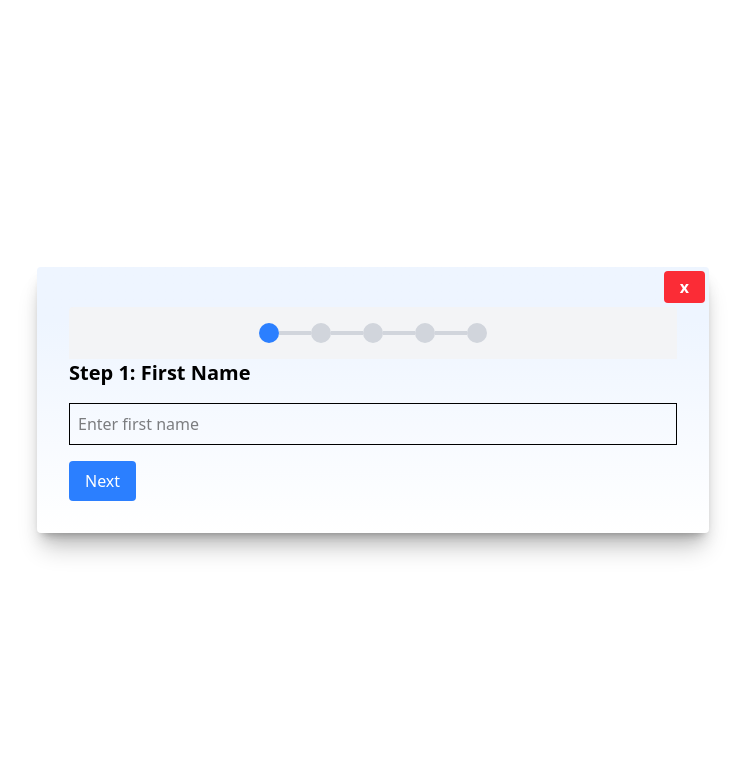
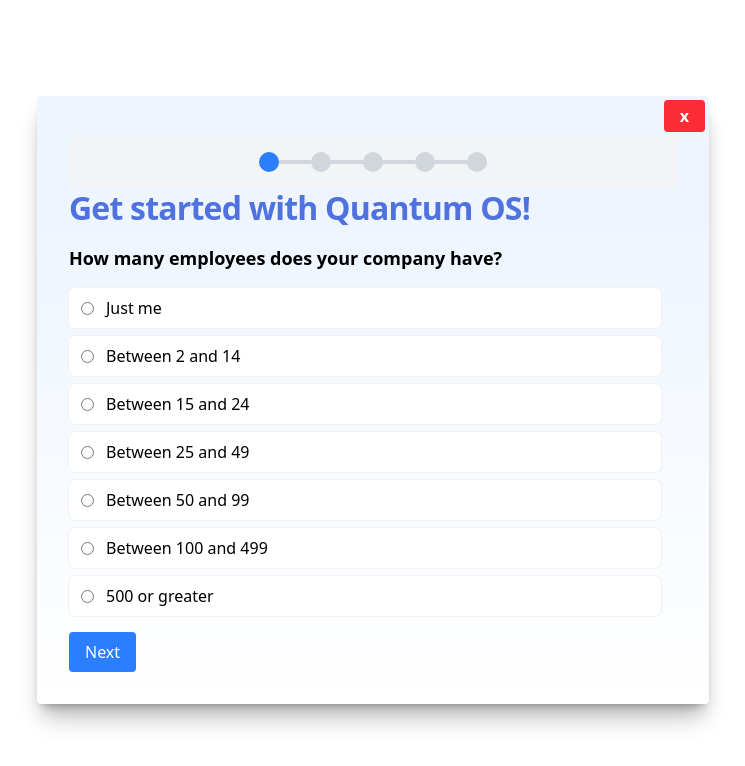
Before and after one commit to xnafi/onboarding, a React (Vite) app: page / in a window 1280 px wide. Both pictures are taken after a click on the button "Click Me". Shown: the top 766 px of the page, without its empty margins (267-1012 px from the left). Built offline with nearby package versions, Linux system fonts and the light colour scheme.

Commit message:
employee count component done

```diff
--- a/src/components/view/Modal/Modal.jsx
+++ b/src/components/view/Modal/Modal.jsx
@@ -3,6 +3,7 @@
 
 import Stepper from "../Stepper/Stepper";
 import LoginPage from "../Login/LoginPage";
+import EmployeeCount from "../ModalComponents/EmployeeCount";
 
 export default function Modal({ isOpen, onClose }) {
   const totalSteps = 5;
@@ -16,7 +17,7 @@
     return savedForm
       ? JSON.parse(savedForm)
       : {
-          firstName: "",
+          employeeCount: "", // <-- add this field
           lastName: "",
           password: "",
           gender: "",
@@ -63,24 +64,11 @@
   if (!isOpen) return null;
 
   const stepContent = [
-    <>
-      <h2 className="text-xl font-bold mb-4">Step 1: First Name</h2>
-      <input
-        type="text"
-        name="firstName"
-        value={form.firstName}
-        onChange={handleChange}
-        placeholder="Enter first name"
-        className="border p-2 w-full mb-4"
-      />
-      <button
-        className="bg-blue-500 text-white px-4 py-2 rounded"
-        onClick={handleNext}
-        disabled={!form.firstName}
-      >
-        Next
-      </button>
-    </>,
+    <EmployeeCount
+      value={form.employeeCount}
+      onChange={handleChange}
+      onNext={handleNext}
+    />,
     <>
       <h2 className="text-xl font-bold mb-4">Step 2: Last Name</h2>
       <input
--- /dev/null
+++ b/src/components/view/ModalComponents/EmployeeCount.jsx
@@ -0,0 +1,50 @@
+import React from "react";
+
+const options = [
+  "Just me",
+  "Between 2 and 14",
+  "Between 15 and 24",
+  "Between 25 and 49",
+  "Between 50 and 99",
+  "Between 100 and 499",
+  "500 or greater",
+];
+
+export default function EmployeeCount({ value, onChange, onNext }) {
+  return (
+    <>
+      <h2 className="font-display text-[#5072DF] mb-4 text-3xl/tight font-semibold tracking-tight text-balance sm:text-[32px]">
+        Get started with Quantum OS!
+      </h2>
+      <h3 className="mb-4 text-lg font-semibold">
+        How many employees does your company have?
+      </h3>
+      <div className="flex mb-4 flex-col space-y-2">
+        {/* options are mapped here */}
+        {options.map((opt) => (
+          <label
+            key={opt}
+            className="mr-4 has-checked:ring-[#5072DF] focus:ring-[#dbdbdb] hover:has-checked:ring-primary to-primary-light from-white has-checked:bg-gradient-to-b flex cursor-pointer flex-row items-center gap-2 rounded-md bg-white px-3 py-2 ring-1 ring-[#f1f1f1] has-checked:ring-2"
+          >
+            <input
+              type="radio"
+              name="employeeCount"
+              value={opt}
+              checked={value === opt}
+              onChange={onChange}
+              className="mr-1"
+            />
+            {opt}
+          </label>
+        ))}
+      </div>
+      <button
+        className="bg-blue-500 text-white px-4 py-2 rounded"
+        onClick={onNext}
+        disabled={!value}
+      >
+        Next
+      </button>
+    </>
+  );
+}
```
